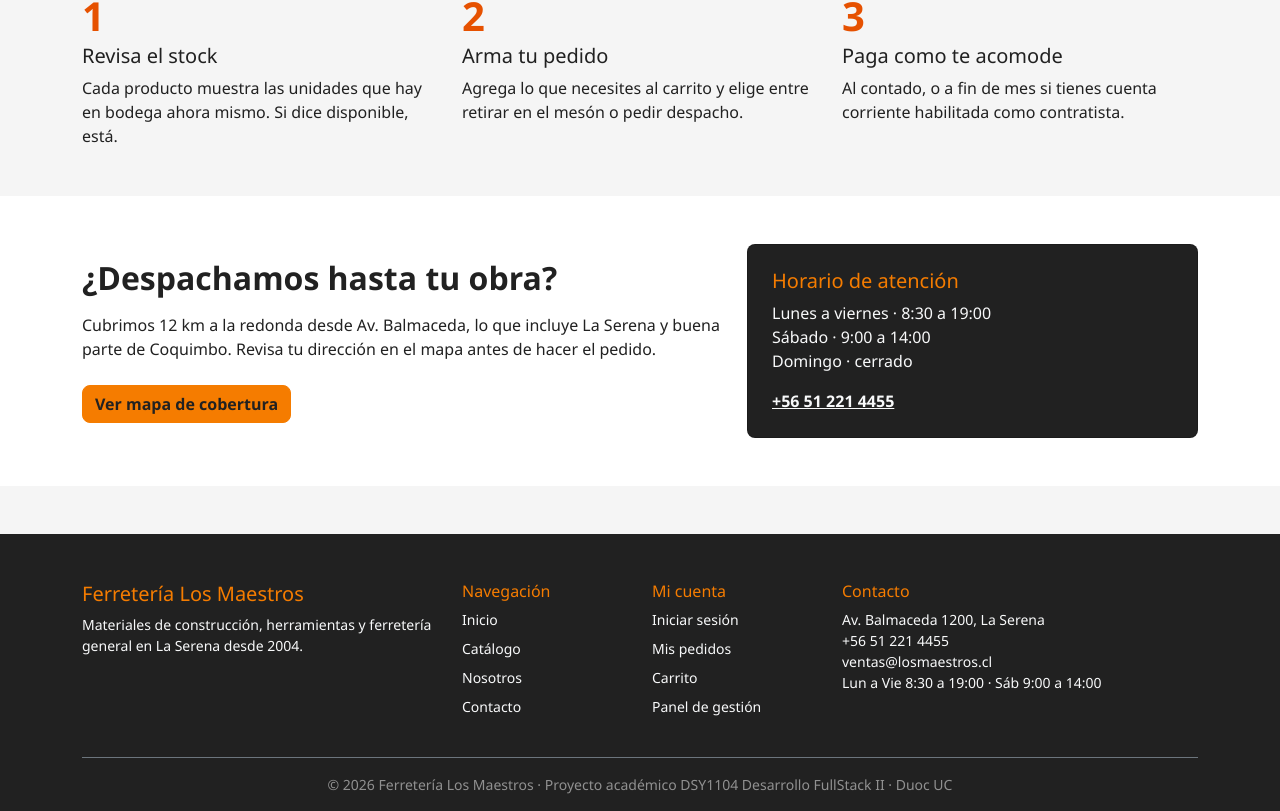
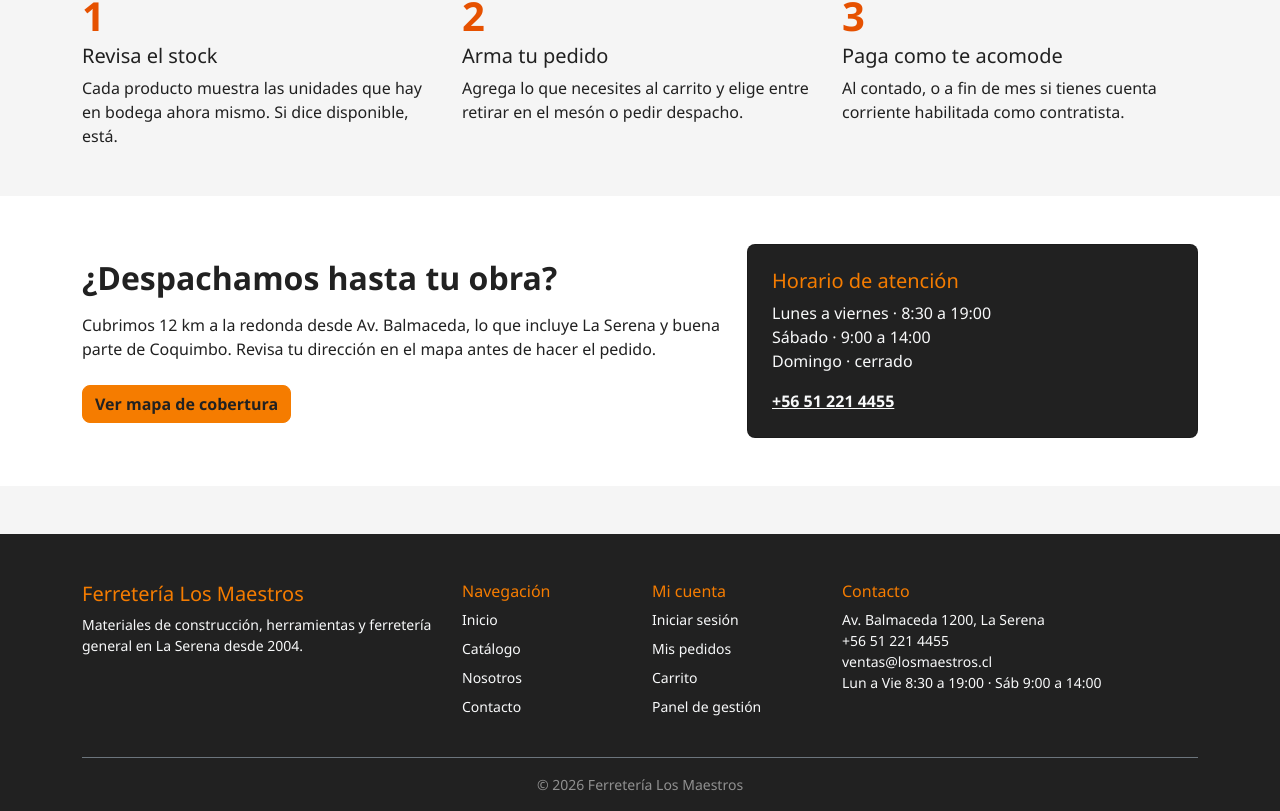
Before and after one commit to tomihm/Ferreteria.git.io, a React (Vite) app: page / in a window 1280 px wide. Shown: the part 1607-2418 px from the top of the page. Built offline with nearby package versions, Linux system fonts and the light colour scheme.

Commit message:
Simplificado el texto del footer

```diff
--- a/src/core/Footer.jsx
+++ b/src/core/Footer.jsx
@@ -38,7 +38,7 @@
                         </div>
                     </div>
                     <p className="text-center text-white-50 small border-top border-secondary mt-4 pt-3 mb-0">
-                        © 2026 Ferretería Los Maestros · Proyecto académico DSY1104 Desarrollo FullStack II · Duoc UC
+                        © 2026 Ferretería Los Maestros
                     </p>
                 </div>
             </footer>
```
